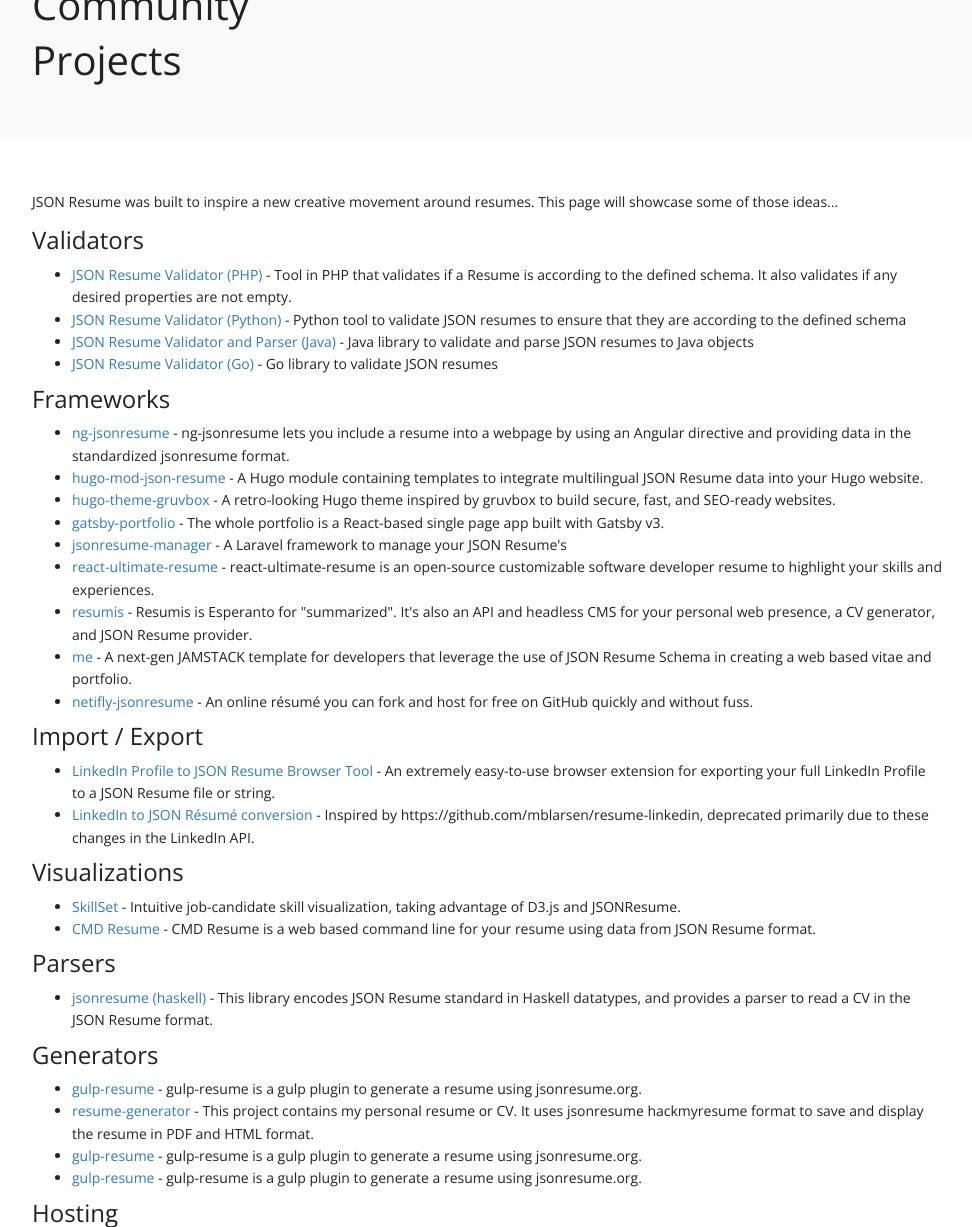
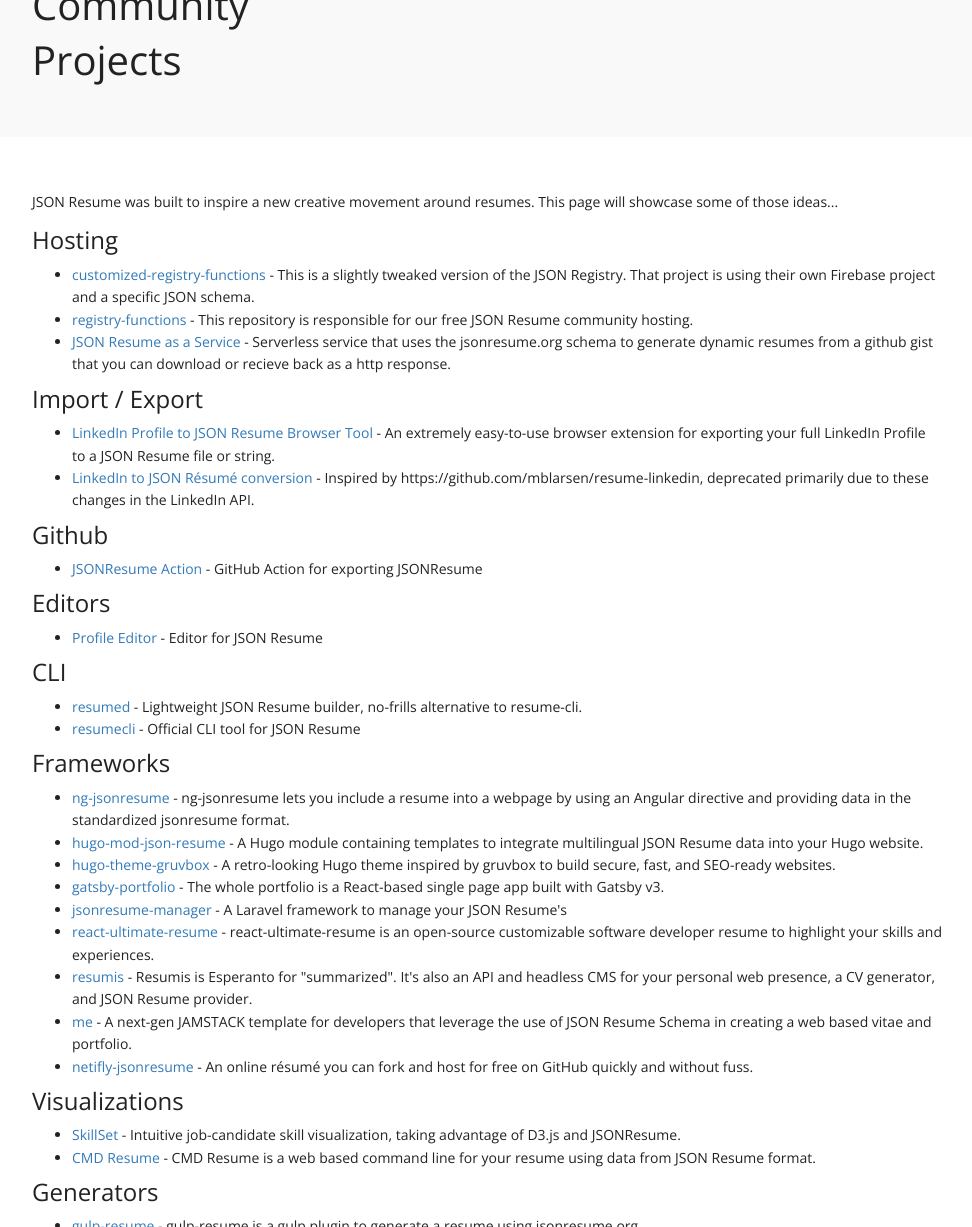
Before and after one commit to jsonresume/resume-website, a Jekyll site: the page built from projects.html, in a window 1280 px wide and 1400 px high, cut to the strip 173-1400 px from the top of the window. Shown: the whole strip, without its empty margins (153-1125 px from the left). Built offline with Jekyll 4.4.1, drawn with Linux system fonts in a browser that asks for light colours; nearby versions of some CDN libraries; a script that is not in the unit is left out; some of the changed text lies outside the part shown.

Commit message:
more projects

```diff
--- a/_data/projects.yaml
+++ b/_data/projects.yaml
@@ -73,11 +73,6 @@
   description: react-ultimate-resume is an open-source customizable software developer resume to highlight your skills and experiences.
   category: framework
 
-- name: resumed
-  link: https://github.com/rbardini/resumed
-  description: Lightweight JSON Resume builder, no-frills alternative to resume-cli.
-  category: cli
-
 - name: customized-registry-functions
   link: https://github.com/anthonyjdella/customized-registry-functions
   description: This is a slightly tweaked version of the JSON Registry. That project is using their own Firebase project and a specific JSON schema.
@@ -113,16 +108,6 @@
   description: This uses GPT-3 API access to generate fake resumes.
   category: ml
 
-- name: gulp-resume
-  link: https://github.com/mattberther/gulp-resume
-  description: gulp-resume is a gulp plugin to generate a resume using jsonresume.org.
-  category: generator
-
-- name: gulp-resume
-  link: https://github.com/mattberther/gulp-resume
-  description: gulp-resume is a gulp plugin to generate a resume using jsonresume.org.
-  category: generator
-
 - name: netifly-jsonresume
   link: https://github.com/lowerbarriers/resume
   description: An online résumé you can fork and host for free on GitHub quickly and without fuss.
@@ -132,3 +117,28 @@
   link: https://github.com/bbody/CMD-Resume/
   description: CMD Resume is a web based command line for your resume using data from JSON Resume format.
   category: visualization
+
+- name: JSONResume Action
+  link: https://github.com/marketplace/actions/jsonresume-export
+  description: GitHub Action for exporting JSONResume
+  category: github
+
+- name: Profile Editor
+  link: https://github.com/jsnelders/profile-studio
+  description: Editor for JSON Resume
+  category: editor
+
+- name: JSON Resume as a Service
+  link: https://github.com/DrakeAxelrod/json-resume-service
+  description: Serverless service that uses the jsonresume.org schema to generate dynamic resumes from a github gist that you can download or recieve back as a http response.
+  category: hosting
+
+- name: resumed
+  link: https://github.com/rbardini/resumed
+  description: Lightweight JSON Resume builder, no-frills alternative to resume-cli.
+  category: cli
+
+- name: resumecli
+  link: https://github.com/jsonresume/resume-cli
+  description: Official CLI tool for JSON Resume
+  category: cli
--- a/projects.html
+++ b/projects.html
@@ -19,10 +19,53 @@
         JSON Resume was built to inspire a new creative movement around resumes.
         This page will showcase some of those ideas...
       </p>
-      <h3>Validators</h3>
+      <h3>Hosting</h3>
       <ul>
         {% for project in site.data.projects %} {% if project.category ==
-        'validator' %}
+        'hosting' %}
+        <li>
+          <a href="{{project.link}}">{{project.name}}</a> -
+          {{project.description}}
+        </li>
+        {% endif %} {% endfor %}
+      </ul>
+
+      <h3>Import / Export</h3>
+      <ul>
+        {% for project in site.data.projects %} {% if project.category ==
+        'transfer' %}
+        <li>
+          <a href="{{project.link}}">{{project.name}}</a> -
+          {{project.description}}
+        </li>
+        {% endif %} {% endfor %}
+      </ul>
+
+      <h3>Github</h3>
+      <ul>
+        {% for project in site.data.projects %} {% if project.category ==
+        'github' %}
+        <li>
+          <a href="{{project.link}}">{{project.name}}</a> -
+          {{project.description}}
+        </li>
+        {% endif %} {% endfor %}
+      </ul>
+
+      <h3>Editors</h3>
+      <ul>
+        {% for project in site.data.projects %} {% if project.category ==
+        'editor' %}
+        <li>
+          <a href="{{project.link}}">{{project.name}}</a> -
+          {{project.description}}
+        </li>
+        {% endif %} {% endfor %}
+      </ul>
+      <h3>CLI</h3>
+      <ul>
+        {% for project in site.data.projects %} {% if project.category == 'cli'
+        %}
         <li>
           <a href="{{project.link}}">{{project.name}}</a> -
           {{project.description}}
@@ -69,20 +113,10 @@
         </li>
         {% endif %} {% endfor %}
       </ul>
-      <h3>Generators</h3>
+      <h3>Validators</h3>
       <ul>
         {% for project in site.data.projects %} {% if project.category ==
-        'generator' %}
-        <li>
-          <a href="{{project.link}}">{{project.name}}</a> -
-          {{project.description}}
-        </li>
-        {% endif %} {% endfor %}
-      </ul>
-      <h3>Hosting</h3>
-      <ul>
-        {% for project in site.data.projects %} {% if project.category ==
-        'hosting' %}
+        'validator' %}
         <li>
           <a href="{{project.link}}">{{project.name}}</a> -
           {{project.description}}
```
Also changed, not shown: other parts of projects.html (+5 -4 lines).
